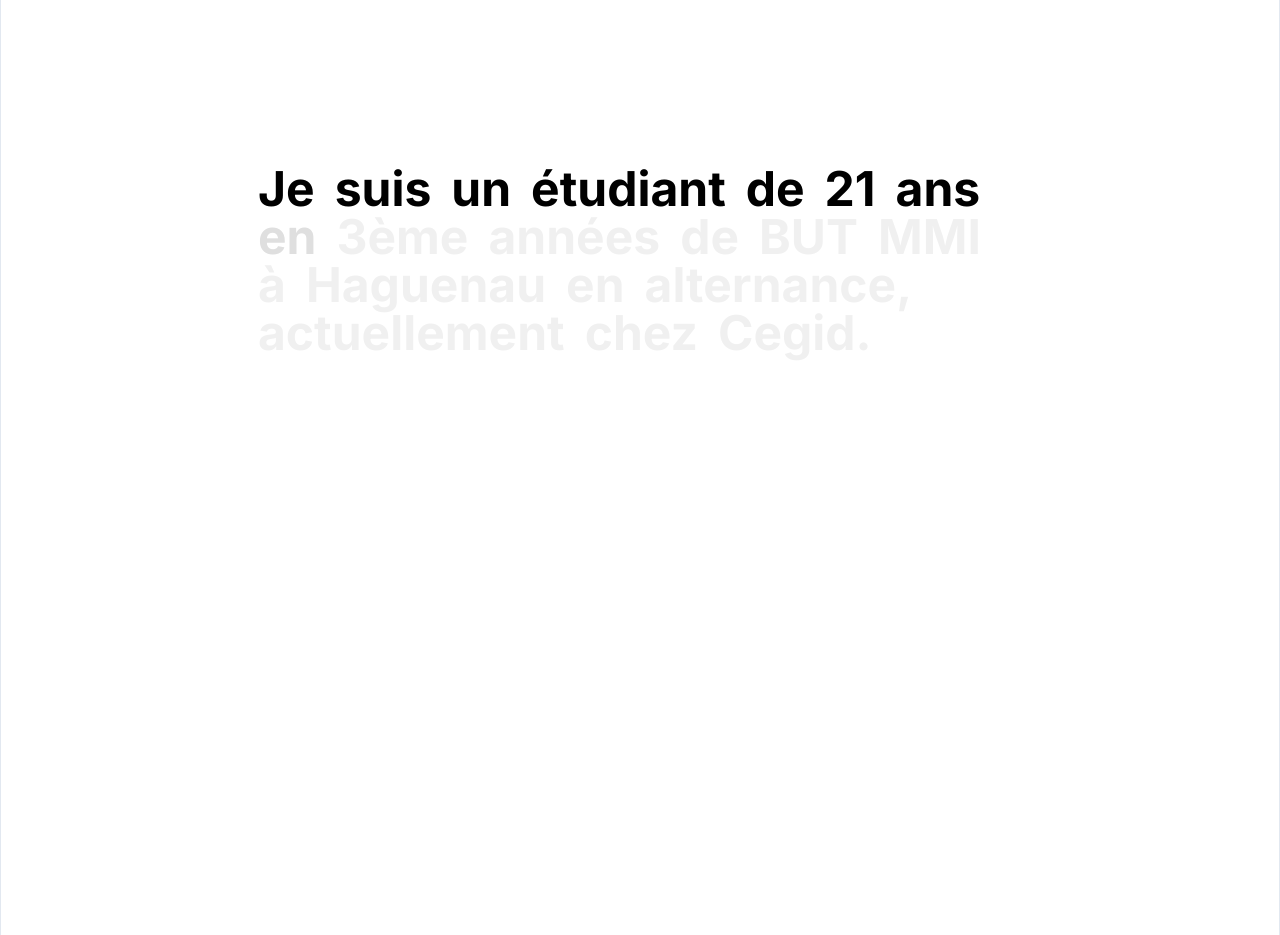
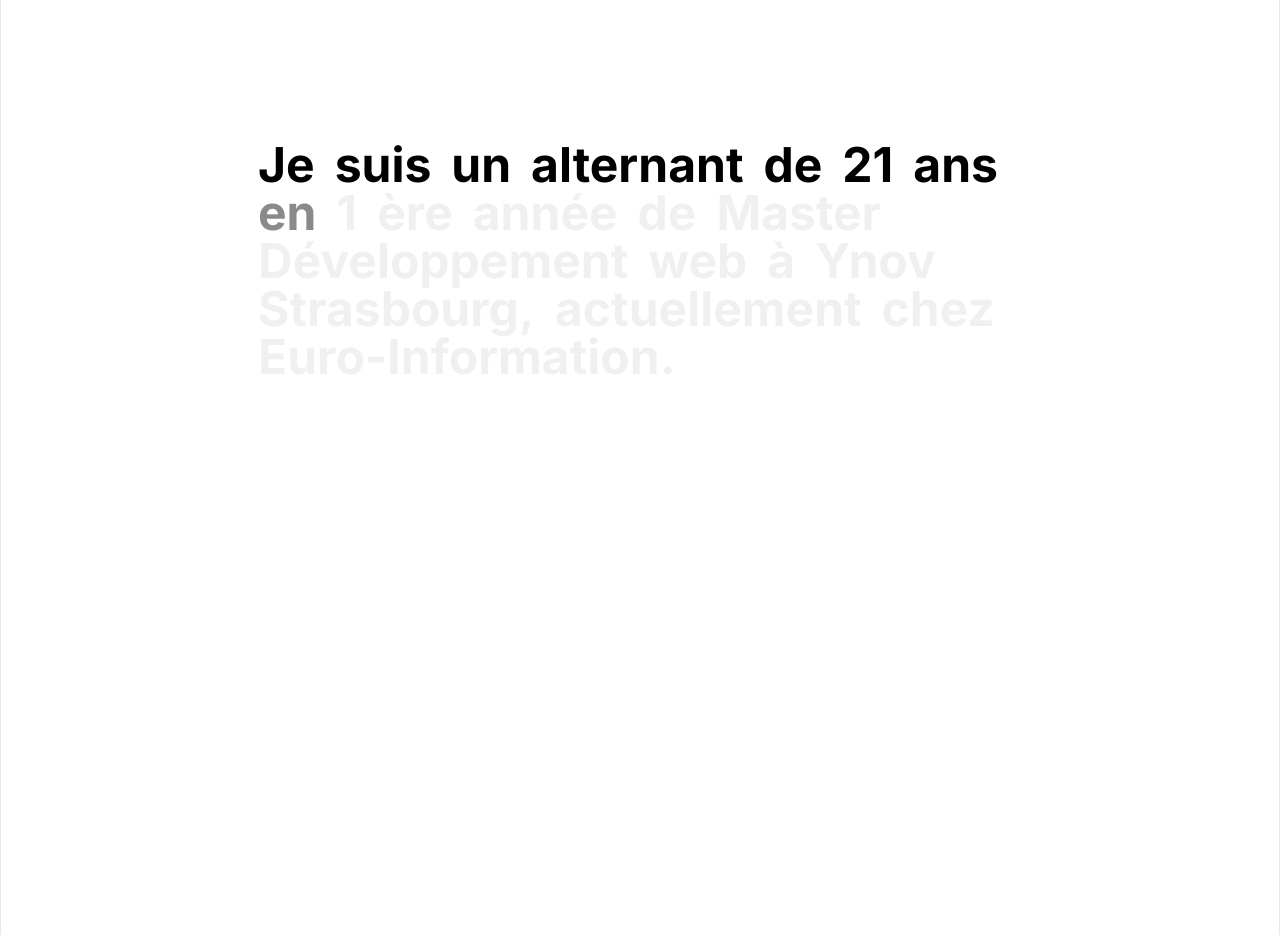
Before and after one commit to NicolasARE/portfolioNext, a Next.js app: page / in a window 1280 px wide. Shown: the part 1060-1995 px from the top of the page. Built offline with nearby package versions, Linux system fonts and the light colour scheme.

Commit message:
Changgement favicon et mise a jour texte

```diff
--- a/app/page.tsx
+++ b/app/page.tsx
@@ -21,7 +21,7 @@
 
       <main>
         <div className="z-10 flex min-h-[16rem] items-center justify-center rounded-lg border bg-white dark:bg-black">
-          <TextRevealByWord text="Je suis un étudiant de 21 ans en 3ème années de BUT MMI à Haguenau en alternance, actuellement chez Cegid." />
+          <TextRevealByWord text="Je suis un alternant de 21 ans en 1 ère année de Master Développement web à Ynov Strasbourg, actuellement chez Euro-Information." />
         </div>
         <ProjectsCard />
         <Contact />
```
Also changed, not shown: 1 other file (tests, documents, lock files or other folders).
